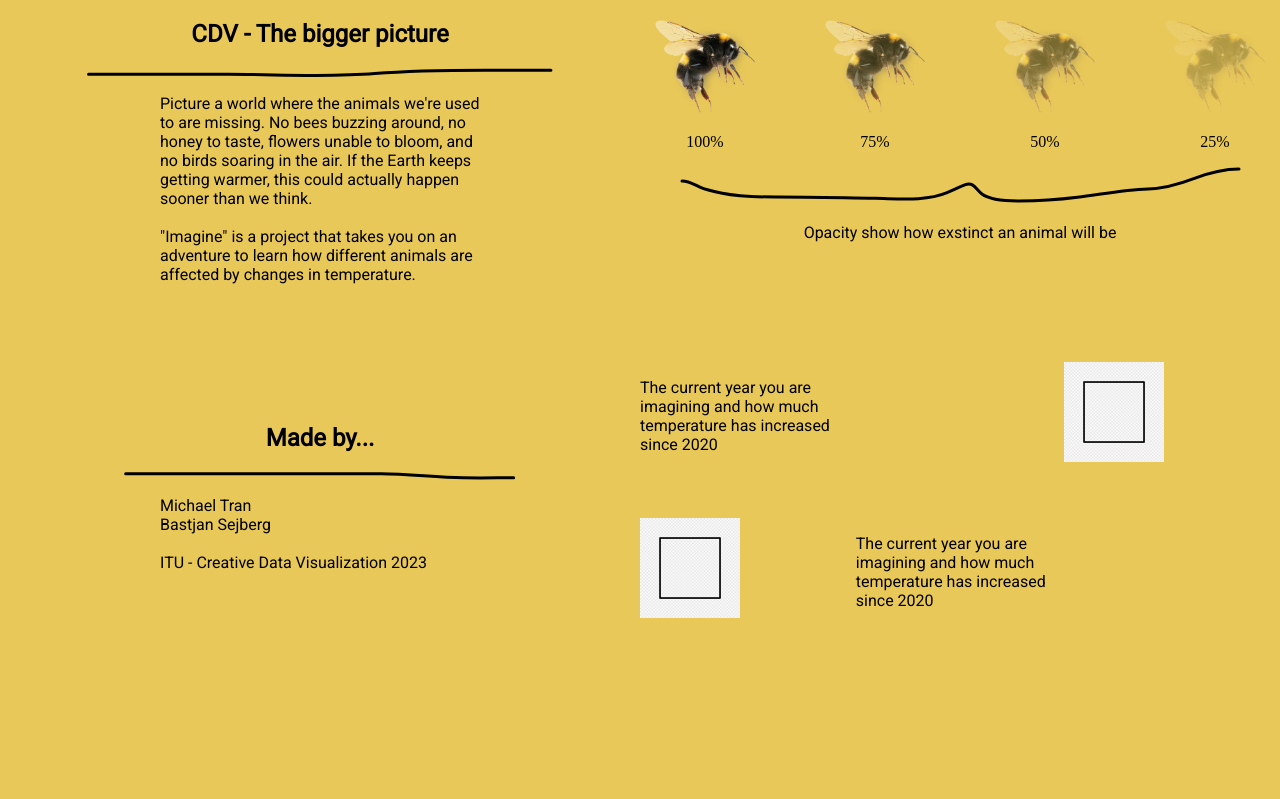
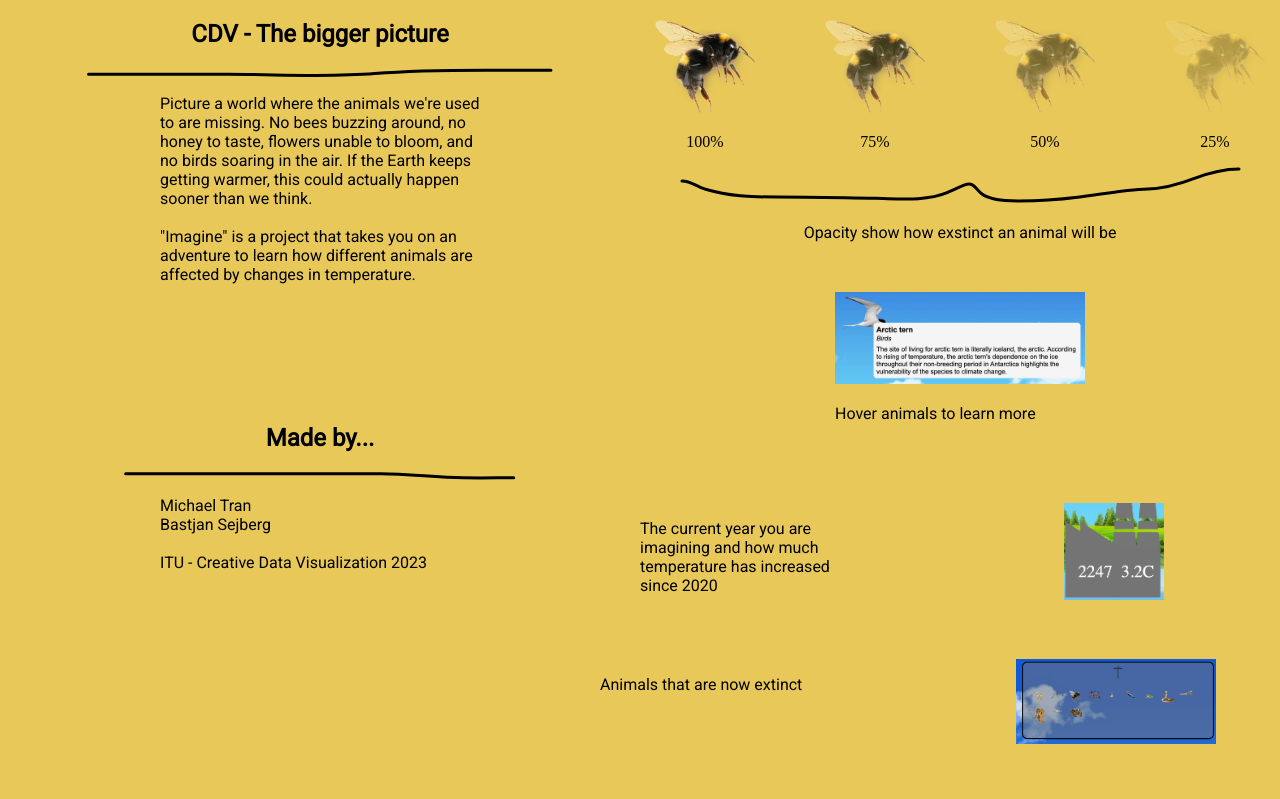
Before and after one commit to COHL7500/cdv-2023-project, a website: page index.html in a window 1280 px wide. Shown: the top 799 px of the page. Drawn offline with nearby package versions, Linux system fonts and the light colour scheme; files that its build step writes are made by us from their sources.

Commit message:
minor changes

```diff
--- a/index.html
+++ b/index.html
@@ -117,6 +117,10 @@
           <p class="extinct-description">
             Opacity show how exstinct an animal will be
           </p>
+          <div>
+            <img src="img/click.png" alt="click" width="250px">
+            <p class="click-description">Hover animals to learn more </p>
+          </div>
           <div class="temperature-description-container">
             <div class="text-container">
               <p class="temperature-description">
@@ -125,19 +129,17 @@
               </p>
             </div>
             <div class="img-container">
-            <img src="img/square.png" alt="bee" width="100px" />
+            <img src="img/temperatureimg.png" alt="bee" width="100px" />
             </div>
           </div>
-          <div class="temperature-description-container">
-
+          <div class="grave-description-container">
+            <div class="grave-text-container">
+              <p class="grave-description">
+                Animals that are now extinct
+              </p>
+            </div>
             <div class="img-container">
-            <img src="img/square.png" alt="bee" width="100px" />
-            </div>
-            <div class="text-container">
-              <p class="temperature-description">
-                The current year you are imagining and how much temperature has
-                increased since 2020
-              </p>
+            <img src="img/graveyard.png" alt="grave" width="200px" />
             </div>
           </div>
         </div>
--- a/style.scss
+++ b/style.scss
@@ -77,7 +77,12 @@ html {
       .extinct-description {
         font-family: 'Roboto', sans-serif;
         text-align: center;
-        margin-bottom: 120px;
+        margin-bottom: 50px;
+      }
+
+      .click-description {
+        font-family: 'Roboto', sans-serif;
+        margin-bottom: 80px;
       }
 
       .temperature-description-container {
@@ -100,8 +105,20 @@ html {
         width: 50%;
       }
 
+      .grave-description {
+        font-family: 'Roboto', sans-serif;
+        width: 100%;
+        margin-right: 100px;
+      }
+
       .grave-description-container {
         display: flex;
+        margin-bottom: 48px;
+        width: 720px;
+      }
+
+      .grave-text-container {
+        margin-right: 160px;
       }
     }
   }
```
Also changed, not shown: img/click.png (added), img/graveyard.png (added), img/temperatureimg.png (added), 1 other file.
